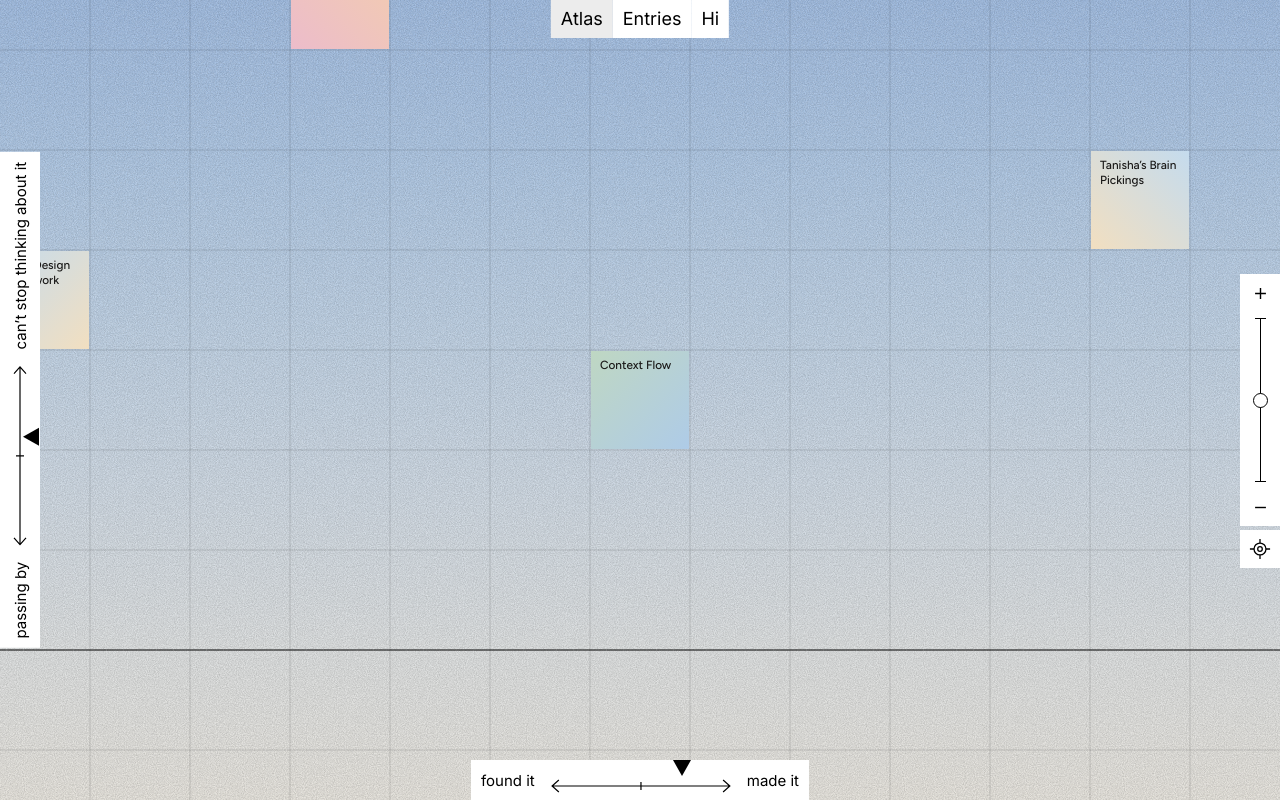
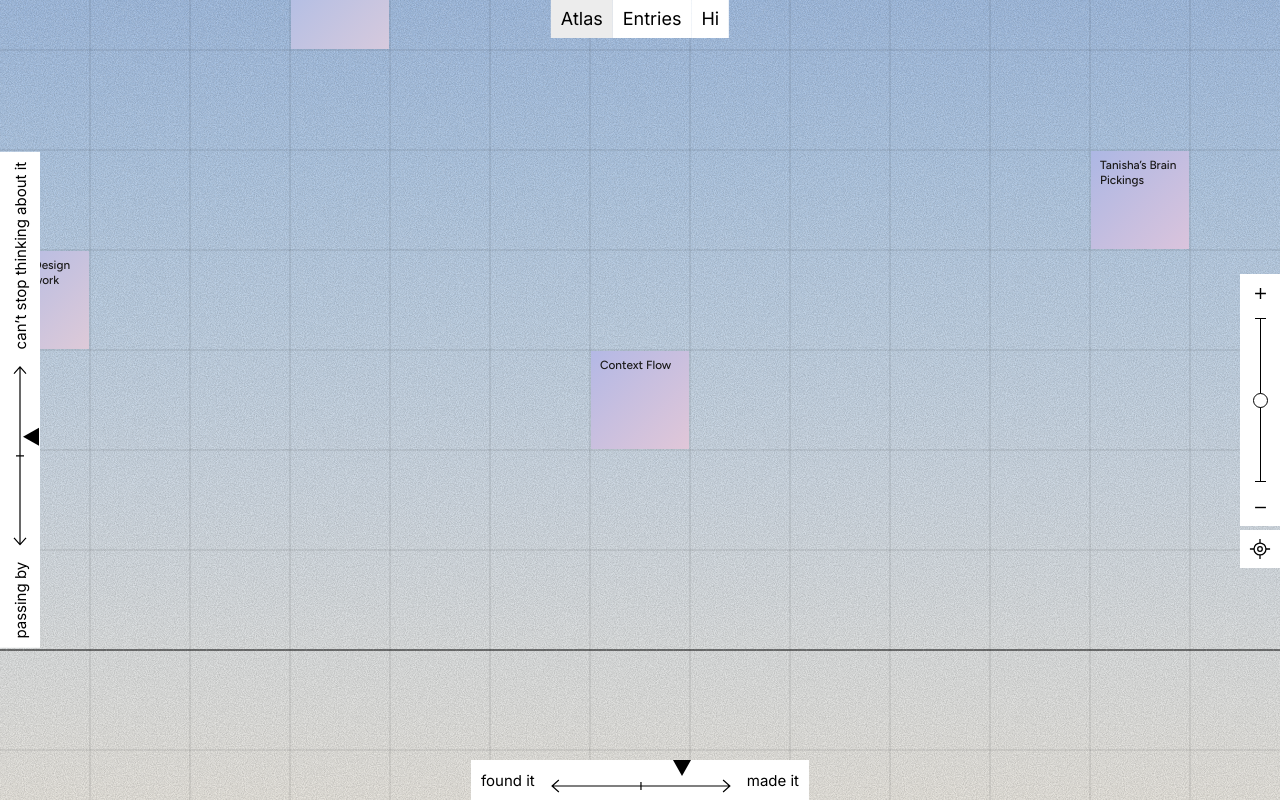
Before and after one commit to tanisha-ship-it/attention-atlas, a plain HTML site: page index.html in a window 1280 px wide. Drawn offline with Linux system fonts and the light colour scheme.

Commit message:
Text tile gradients follow position: cool at the top of the atlas, warm at the bottom

```diff
--- a/app.js
+++ b/app.js
@@ -394,35 +394,36 @@ function wrapText(text, maxW) {
   return lines;
 }
 
-// Text tiles get a soft two-colour wash instead of plain white. The pairs sit
-// in the same family as the powder-blue → milk background (cool blues and
-// lilacs, warm peach and butter), and each entry always gets the same one.
-const TILE_WASHES = [
-  ['#9db7e6', '#cdbfe6'],   // periwinkle → lilac
-  ['#a6cbe8', '#d3e6d6'],   // sky → mint
-  ['#f3cdae', '#ecbccb'],   // peach → rose
-  ['#f1e2ad', '#f3c9a6'],   // butter → peach
-  ['#bdb3e4', '#f1c9d2'],   // lavender → blush
-  ['#bfd7c2', '#aecbe8'],   // sage → sky
-  ['#f0c3c9', '#c9c2ea'],   // blush → periwinkle
-  ['#c4dbee', '#f2dfc0'],   // pale sky → sand
-];
-function tileWash(entry) {
-  if (!entry._wash) {
-    let h = 2166136261;
-    for (const ch of entry.slug || entry.title || '') h = Math.imul(h ^ ch.charCodeAt(0), 16777619) >>> 0;
-    h = (h ^ (h >>> 15)) >>> 0;
-    entry._wash = { colors: TILE_WASHES[h % TILE_WASHES.length], flip: (h >>> 8) % 2 === 1 };
-  }
-  return entry._wash;
-}
-const tileWashCSS = (entry) => { const t = tileWash(entry); return `linear-gradient(${t.flip ? 200 : 150}deg, ${t.colors[0]}, ${t.colors[1]})`; };
+// Text tiles get a soft two-colour wash instead of plain white, and the wash
+// comes from where the tile sits on the atlas:
+//   up at "can't stop thinking about it" → cool (sky/mint when found, periwinkle/lilac when made)
+//   around the middle                     → lavender into blush
+//   down at "passing by"                  → warm (butter/sand when found, peach/rose when made)
+// Moving an entry changes its colour.
+const WASH = {
+  top:    { found: ['#a6cbe8', '#d3e6d6'], made: ['#9db7e6', '#cdbfe6'] },
+  middle: { found: ['#bdb3e4', '#f1c9d2'], made: ['#c4b4e2', '#f0c3cf'] },
+  bottom: { found: ['#f1e2ad', '#f3c9a6'], made: ['#f3cdae', '#ecbccb'] },
+};
+const hexRGB = (h) => [1, 3, 5].map((i) => parseInt(h.slice(i, i + 2), 16));
+const mixHex = (a, b, t) => { const A = hexRGB(a), B = hexRGB(b); return `rgb(${A.map((c, i) => Math.round(c + (B[i] - c) * t)).join(' ')})`; };
+function tileWashAt(wx, wy) {
+  const u = (clamp(wx / WORLD.x, -1, 1) + 1) / 2;          // 0 found it → 1 made it
+  const v0 = clamp(wy / WORLD.y, -1, 1);                   // -1 can't stop → 1 passing by
+  const v = Math.sign(v0) * Math.pow(Math.abs(v0), 0.55);  // reach the cool and warm ends sooner
+  const row = (r) => [mixHex(r.found[0], r.made[0], u), mixHex(r.found[1], r.made[1], u)];
+  const [from, to, t] = v < 0 ? [row(WASH.top), row(WASH.middle), v + 1] : [row(WASH.middle), row(WASH.bottom), v];
+  const blend = (i) => { const p = (c) => c.match(/\d+/g).map(Number); const A = p(from[i]), B = p(to[i]); return `rgb(${A.map((c, k) => Math.round(c + (B[k] - c) * t)).join(' ')})`; };
+  return [blend(0), blend(1)];
+}
+const tileWashCSS = (entry) => { const c = tileWashAt(entry.cx, entry.cy); return `linear-gradient(150deg, ${c[0]}, ${c[1]})`; };
 
 function drawTextCell(cell, x, y, w, h) {
   // inset so the grid lines along the cell's edges stay visible
-  const t = tileWash(cell.entry);
-  const g = t.flip ? ctx.createLinearGradient(x + w, y, x, y + h) : ctx.createLinearGradient(x, y, x + w, y + h);
-  g.addColorStop(0, t.colors[0]); g.addColorStop(1, t.colors[1]);
+  const moving = moveState && (moveState.cell ? moveState.cell === cell : moveState.entry === cell.entry);
+  const wash = tileWashAt(cell.x + 0.5 + (moving ? moveState.dx : 0), cell.y + 0.5 + (moving ? moveState.dy : 0));
+  const g = ctx.createLinearGradient(x, y, x + w, y + h);
+  g.addColorStop(0, wash[0]); g.addColorStop(1, wash[1]);
   ctx.fillStyle = g;
   ctx.fillRect(x + 1, y + 1, w - 2, h - 2);
   const pad = w * 0.1;
--- a/index.html
+++ b/index.html
@@ -156,6 +156,6 @@
       </div>
     </div>
     <script src="palettes.js?v=16"></script>
-    <script src="app.js?v=53"></script>
+    <script src="app.js?v=55"></script>
   </body>
 </html>
```
